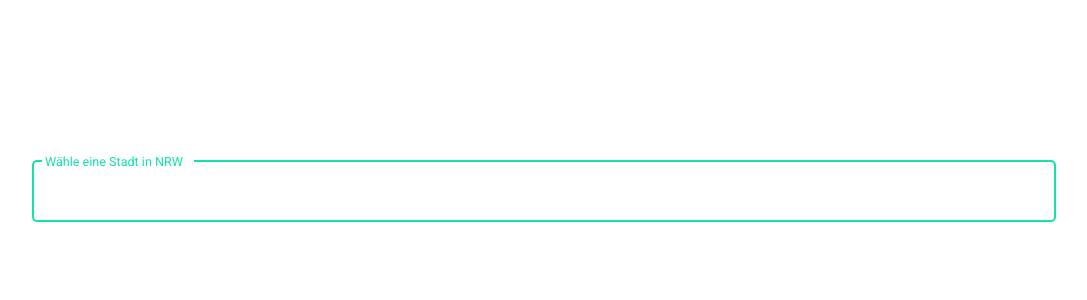
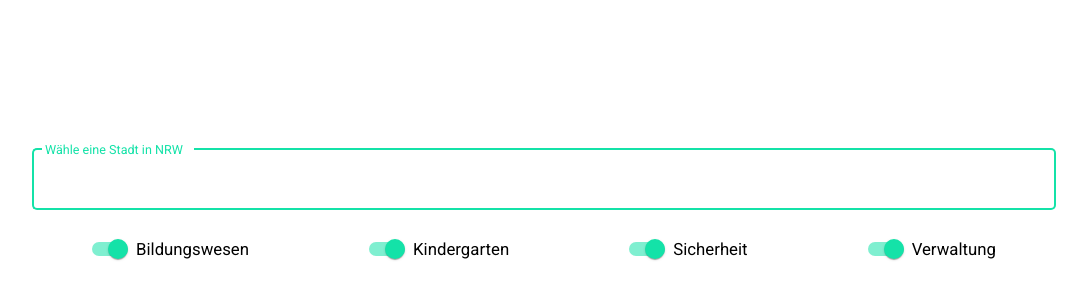
Before and after one commit to whatwouldmarvindo/sweetgeeks, an Angular app in the folder frontend/: page / in a window 1280 px wide. Shown: the part 198-498 px from the top of the page, without its empty margins (96-1183 px from the left). Built offline with nearby package versions, Linux system fonts and the light colour scheme.

Commit message:
fix: filter works

```diff
--- a/frontend/src/app/app.component.html
+++ b/frontend/src/app/app.component.html
@@ -10,16 +10,25 @@
         matInput
         type="search"
       />
-      <mat-autocomplete (optionSelected)="onSelectItem()" #auto="matAutocomplete">
-        <mat-option *ngFor="let stadt of filteredStaedte | async" [value]="stadt">
+      <mat-autocomplete (optionSelected)="onSelectStadt()" #auto="matAutocomplete">
+        <mat-option *ngFor="let stadt of filteredStaedte$ | async" [value]="stadt">
           {{ stadt }}
         </mat-option>
       </mat-autocomplete>
     </mat-form-field>
+      <form
+        class="typeSelectForm"
+        [formGroup]="formGroup"
+        (ngSubmit)="onTypeSelectSubmit()"
+        ngNativeValidate
+      >
+        <mat-slide-toggle color="primary" formControlName="schooling">Bildungswesen</mat-slide-toggle>
+        <mat-slide-toggle color="primary" formControlName="kindergarten">Kindergarten</mat-slide-toggle>
+        <mat-slide-toggle color="primary" formControlName="security">Sicherheit</mat-slide-toggle>
+        <mat-slide-toggle color="primary" formControlName="government">Verwaltung</mat-slide-toggle>
 
-    <div id="search-options">
-      <div class="search-option"></div>
-    </div>
+        <!-- <button mat-raised-button type="submit">TEST</button> -->
+      </form>
   </form>
 
   <div *ngIf="httpAnswer$ | async as data" [@inOutAnimation] class="solar-answer" #solarFacts>
@@ -29,30 +38,17 @@
     </p>
     <!-- {{data | json}} -->
     <p class="flex-right">
-      <span>{{ data?.co2Einsparung | number:'1.0-0' }} t</span> CO-2 eingespart werden.
+      <span>{{ data?.co2Einsparung | number: '1.0-0' }} t</span> CO-2 eingespart werden.
     </p>
     <p class="flex-left">
-      <span>{{ data.anteil | number:'1.0-0' }} % </span> der benötigten Energie aus Solarstrom hergestellt
-      werden.
+      <span>{{ data.anteil | number: '1.0-0' }} % </span> der benötigten Energie aus Solarstrom
+      hergestellt werden.
     </p>
 
     <p class="flex-right">
-      Strom im Wert von <span>{{ data?.kostenEinsparung | number:'1.0-0' }}€</span> durch Sonnenenergie
-      hergestellt werden.
+      Strom im Wert von <span>{{ data?.kostenEinsparung | number: '1.0-0' }}€</span> durch
+      Sonnenenergie hergestellt werden.
     </p>
-
-    <div id="typeButtons">
-
-      <form class="typeSelectForm" [formGroup]="formGroup" (ngSubmit)="onTypeSelectSubmit()" ngNativeValidate>
-
-        <mat-slide-toggle formControlName="tglBildung">Bildungswesen</mat-slide-toggle>
-        <mat-slide-toggle formControlName="tglKindergarten">Kindergarten</mat-slide-toggle>
-        <mat-slide-toggle formControlName="tglSicherheit">Sicherheit</mat-slide-toggle>
-
-        <button mat-raised-button type="submit">TEST</button>
-      </form>
-
-    </div>
 
     <div id="moeglicheGebäude">
       <p>Liste aller öffentlichen Gebäude mit geeigneten Dachflächen</p>
--- a/frontend/src/app/app.component.scss
+++ b/frontend/src/app/app.component.scss
@@ -62,3 +62,10 @@
     width: 100%;
   }
 }
+
+.typeSelectForm {
+  display: flex;
+  flex-direction: row;
+  justify-content: space-around;
+  width: 100%;
+}
--- a/frontend/src/app/app.component.ts
+++ b/frontend/src/app/app.component.ts
@@ -1,6 +1,6 @@
 import { Component, ElementRef, OnInit, ViewChild } from '@angular/core'
-import { FormControl, FormBuilder, FormGroup, Validators } from '@angular/forms'
-import { Observable } from 'rxjs'
+import { FormControl, FormBuilder, FormGroup } from '@angular/forms'
+import { combineLatest, Observable } from 'rxjs'
 import { startWith, map, skipWhile, tap } from 'rxjs/operators'
 import { Staedte } from './staedte'
 import { HttpClient } from '@angular/common/http'
@@ -47,41 +47,31 @@ export class AppComponent implements OnInit {
   @ViewChild('container') container: ElementRef | undefined
   @ViewChild('solarFacts') solarFacts: ElementRef | undefined
   stadtInput = new FormControl()
-  tglBildung = true
-  tglKindergarten = true
-  tglSicherheit = true
+  filters: string[] = []
   formGroup: FormGroup = this.fb.group({
-    tglBildung: 'true',
-    tglKindergarten: 'true',
-    tglSicherheit: 'true'
-  });
+    schooling: true,
+    kindergarten: true,
+    security: true,
+    government: true,
+  })
   toggleType = new FormControl(', []')
   title = 'SweetGeeks'
-  filteredStaedte: Observable<String[]> = this.stadtInput.valueChanges.pipe(
+
+  filteredStaedte$: Observable<String[]> = this.stadtInput.valueChanges.pipe(
     startWith(''),
     skipWhile((v) => v.length < 1),
     map((stadt) => (stadt ? this._filter(stadt) : Staedte.slice()))
-    )
-    constructor(private http: HttpClient, private fb: FormBuilder) {
-
-    }
+  )
+  constructor(private http: HttpClient, private fb: FormBuilder) {}
   httpAnswer$: Observable<alldata> | undefined
   selectedStadt = ''
 
-
   ngOnInit(): void {
-
   }
 
   onTypeSelectSubmit() {
     this.selectedStadt = this.stadtInput.value
-    var filters = []
-
-    if(!this.formGroup.controls['tglBildung'].value) filters.push("schooling")
-    if(!this.formGroup.controls['tglKindergarten'].value) filters.push("kindergarten")
-    if(!this.formGroup.controls['tglSicherheit'].value) filters.push("security")
-
-    this.httpAnswer$ = this.apiCall(this.selectedStadt.toLowerCase(),filters)
+    this.httpAnswer$ = this.apiCall(this.selectedStadt.toLowerCase())
   }
 
   private _filter(name: string): String[] {
@@ -89,40 +79,47 @@ export class AppComponent implements OnInit {
     return Staedte.filter((option) => option.toLowerCase().includes(filterValue))
   }
 
-  onSelectItem() {
+  onSelectStadt() {
     this.selectedStadt = this.stadtInput.value
     this.httpAnswer$ = this.apiCall(this.selectedStadt.toLowerCase())
     this.cssAnimation()
   }
 
+  ngOnDestroy(): void {}
 
- ngOnDestroy():void {
-
-}
-
-  apiCall(stadt: string, filter?:string[]) {
-    return this.http.get(`http://192.168.178.50:5000/api?cityName=${stadt.toLowerCase()}`).pipe(
-      map((res: any) => {
+  apiCall(stadt: string, filter?: string[]) {
+    const call$ = this.http.get(`http://192.168.178.50:5000/api?cityName=${stadt.toLowerCase()}`)
+    const v$ = this.formGroup.valueChanges.pipe(
+      startWith({
+        schooling: true,
+        kindergarten: true,
+        security: true,
+        government: true
+      })
+    )
+    return combineLatest(call$, v$).pipe(
+      map(([res, filter]: any) => {
+        const buildings = res.filter((b: building) => filter[b.type]);
         const data: alldata = {
-          buildings: res
+          buildings: buildings,
         }
-        data.gesamtkwh = this.berechnetGesamtKwha(res)
+        data.gesamtkwh = this.berechnetGesamtKwha(buildings)
         data.kostenEinsparung = data.gesamtkwh * 0.31
         data.co2Einsparung = (data.gesamtkwh * 366) / 1000 / 1000
         data.gesamtVerbrauch = 513
         data.anteil = this.anteilAnGesamtVerbrauch(data.gesamtVerbrauch, data.gesamtkwh)
         //Hier am besten ne Filterfunktion nehmen, war zu müde :D
 
-        if(filter) {
-          console.log("Filter: ")
-          console.log(filter)
-          var builds = []
-          for(var build of data.buildings){
-            if (!(build.type in filter)) builds.push(build)
-          }
-          data.buildings = builds
-        }
-        console.log(data.buildings[0].type)
+        // if (filter) {
+        //   console.log('Filter: ')
+        //   console.log(filter)
+        //   var builds = []
+        //   for (var build of data.buildings) {
+        //     if (!(build.type in filter)) builds.push(build)
+        //   }
+        //   data.buildings = builds
+        // }
+        // console.log(data.buildings[0].type)
         return data
       })
     ) as Observable<alldata>
@@ -142,6 +139,6 @@ export class AppComponent implements OnInit {
   berechnetGesamtKwha(buildings: building[], filters?: string[]): number {
     return buildings.reduce((prev: building, curr: any) => {
       return { ...curr, str_17: prev.str_17 + curr.str_17 }
-    }).str_17
+    }, {str_17: 0} as building).str_17
   }
 }
```
